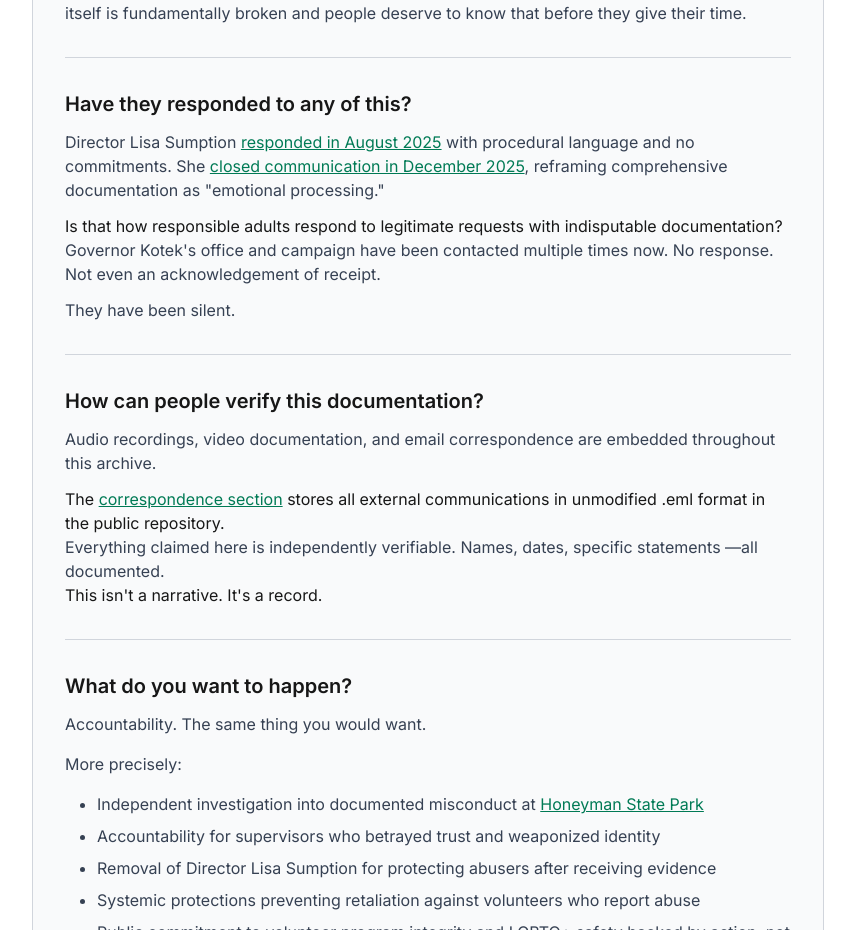
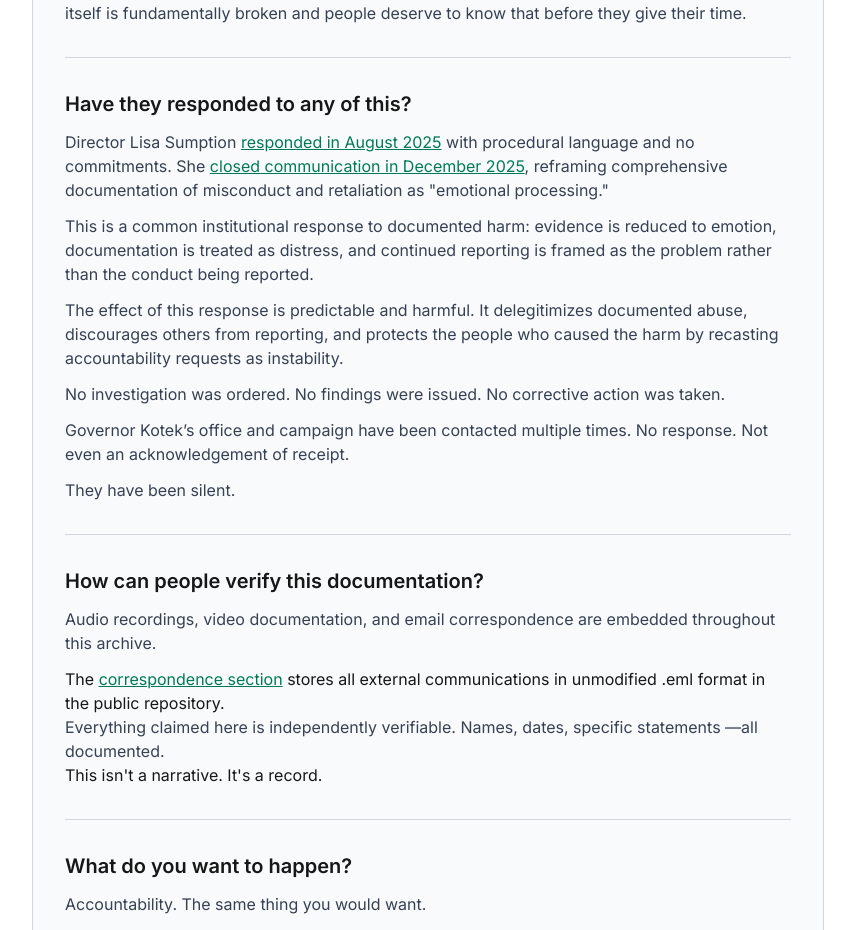
Before and after one commit to rswfire/rswfire.oprd, a Next.js app: page /faq in a window 1280 px wide. Shown: the part 1060-1990 px from the top of the page, without its empty margins (368-1223 px from the left). Built offline with nearby package versions, Linux system fonts and the light colour scheme.

Commit message:
Updated Faq.tsx

```diff
--- a/app/(archive)/faq/page.tsx
+++ b/app/(archive)/faq/page.tsx
@@ -69,17 +69,34 @@ export default function FAQPage() {
                     <h2 className="text-xl font-semibold mb-3">
                         Have they responded to any of this?
                     </h2>
+
                     <div className="text-gray-700 mb-3">
-                        Director Lisa Sumption <Link href="/lisa-sumption/open-letter" className="text-emerald-700 underline hover:text-emerald-600">responded in August 2025</Link> with procedural language and no commitments. She <Link href="/lisa-sumption/closure" className="text-emerald-700 underline hover:text-emerald-600">closed communication in December 2025</Link>, reframing comprehensive documentation as &quot;emotional processing.&quot;
+                        Director Lisa Sumption <Link href="/lisa-sumption/open-letter" className="text-emerald-700 underline hover:text-emerald-600">responded in August 2025</Link> with procedural language and no commitments. She <Link href="/lisa-sumption/closure" className="text-emerald-700 underline hover:text-emerald-600">closed communication in December 2025</Link>, reframing comprehensive documentation of misconduct and retaliation as &quot;emotional processing.&quot;
                     </div>
-                    <div>Is that how responsible adults respond to legitimate requests with indisputable documentation?</div>
+
                     <div className="text-gray-700 mb-3">
-                        Governor Kotek's office and campaign have been contacted multiple times now. No response. Not even an acknowledgement of receipt.
+                        This is a common institutional response to documented harm: evidence is reduced to emotion, documentation is treated as distress, and continued reporting is framed as the problem rather than the conduct being reported.
                     </div>
+
+                    <div className="text-gray-700 mb-3">
+                        The effect of this response is predictable and harmful. It delegitimizes documented abuse, discourages others from reporting, and protects the people who caused the harm by recasting accountability requests as instability.
+                    </div>
+
+                    <div className="text-gray-700 mb-3">
+                        No investigation was ordered. No findings were issued. No corrective action was taken.
+                    </div>
+
+                    <div className="text-gray-700 mb-3">
+                        Governor Kotek’s office and campaign have been contacted multiple times. No response. Not even an acknowledgement of receipt.
+                    </div>
+
                     <div className="text-gray-700">
                         They have been silent.
                     </div>
                 </div>
+
+
+
 
                 <hr className="border-t border-gray-300" />
 
```
